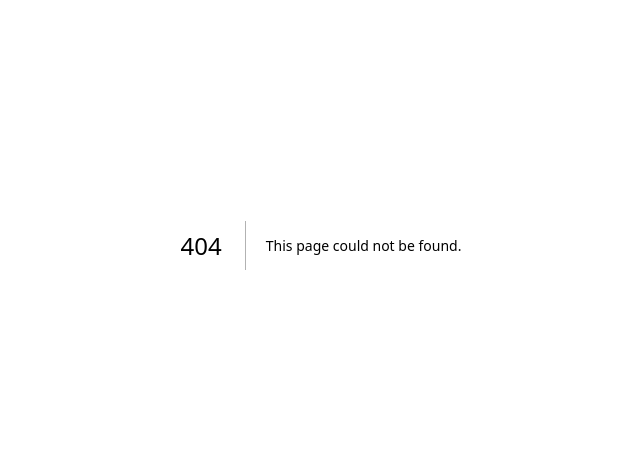
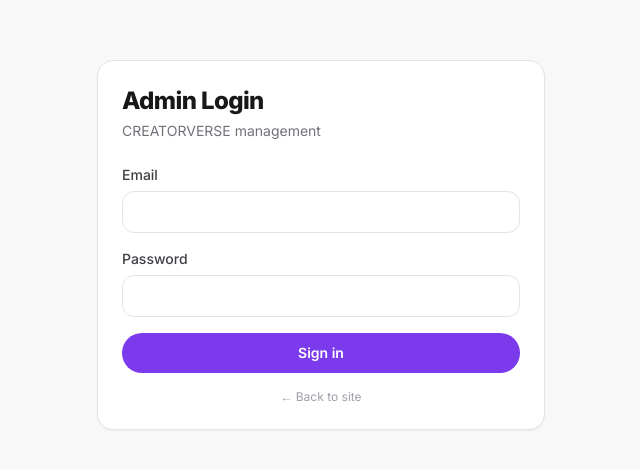
Before and after one commit to patelkiara189-pixel/creatorverse-event-platform, a Next.js app: page /admin/login in a window 1280 px wide. Before the commit this address had no page. Shown: the part 155-624 px from the top of the page, without its empty margins (319-959 px from the left). Built offline with nearby package versions, Linux system fonts and the light colour scheme.

Commit message:
Add admin login page

```diff
--- /dev/null
+++ b/src/app/admin/login/page.tsx
@@ -0,0 +1,78 @@
+"use client";
+
+import { useState } from "react";
+import { useRouter } from "next/navigation";
+import Link from "next/link";
+
+export default function AdminLoginPage() {
+  const router = useRouter();
+  const [email, setEmail] = useState("");
+  const [password, setPassword] = useState("");
+  const [error, setError] = useState("");
+  const [loading, setLoading] = useState(false);
+
+  async function onSubmit(e: React.FormEvent) {
+    e.preventDefault();
+    setError("");
+    setLoading(true);
+    try {
+      const res = await fetch("/api/auth/login", {
+        method: "POST",
+        headers: { "Content-Type": "application/json" },
+        body: JSON.stringify({ email, password }),
+      });
+      const data = await res.json();
+      if (!res.ok) {
+        setError(data.error || "Login failed");
+        setLoading(false);
+        return;
+      }
+      router.push("/admin/dashboard");
+    } catch {
+      setError("Network error");
+      setLoading(false);
+    }
+  }
+
+  return (
+    <div className="flex min-h-screen items-center justify-center bg-ink-50 px-4">
+      <div className="card w-full max-w-md">
+        <h1 className="text-2xl font-extrabold tracking-tight">Admin Login</h1>
+        <p className="mt-1 text-sm text-ink-500">CREATORVERSE management</p>
+        <form onSubmit={onSubmit} className="mt-6 space-y-4">
+          <div>
+            <label className="label">Email</label>
+            <input
+              className="input"
+              type="email"
+              required
+              value={email}
+              onChange={(e) => setEmail(e.target.value)}
+              autoComplete="username"
+            />
+          </div>
+          <div>
+            <label className="label">Password</label>
+            <input
+              className="input"
+              type="password"
+              required
+              value={password}
+              onChange={(e) => setPassword(e.target.value)}
+              autoComplete="current-password"
+            />
+          </div>
+          {error && <p className="text-sm text-red-600">{error}</p>}
+          <button type="submit" className="btn-primary w-full" disabled={loading}>
+            {loading ? "Signing in..." : "Sign in"}
+          </button>
+        </form>
+        <p className="mt-4 text-center text-xs text-ink-400">
+          <Link href="/" className="hover:underline">
+            ← Back to site
+          </Link>
+        </p>
+      </div>
+    </div>
+  );
+}
```
